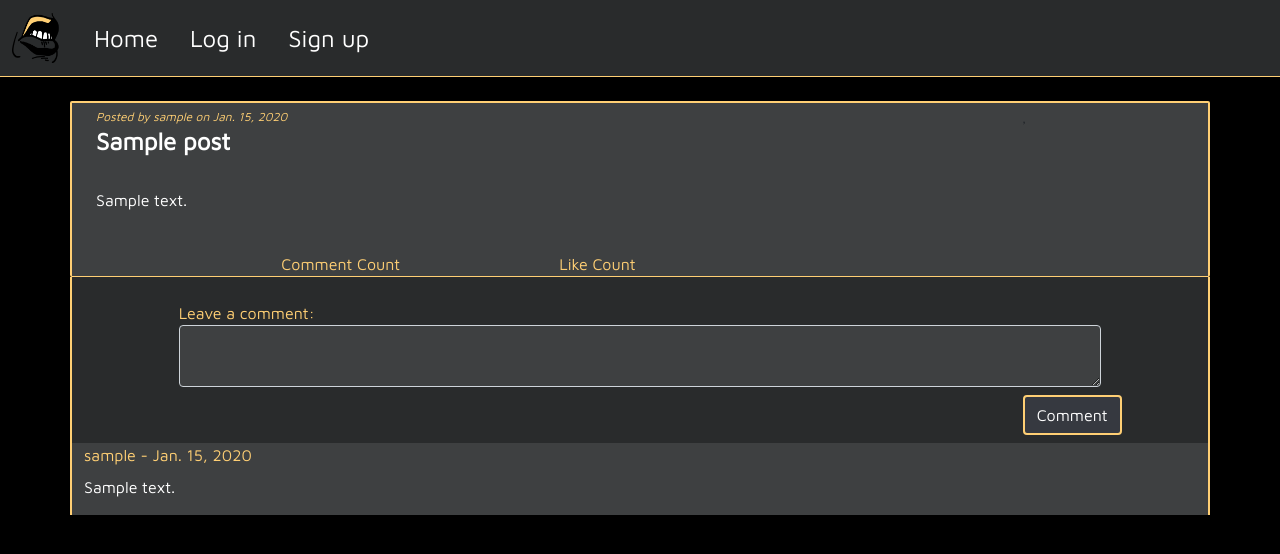
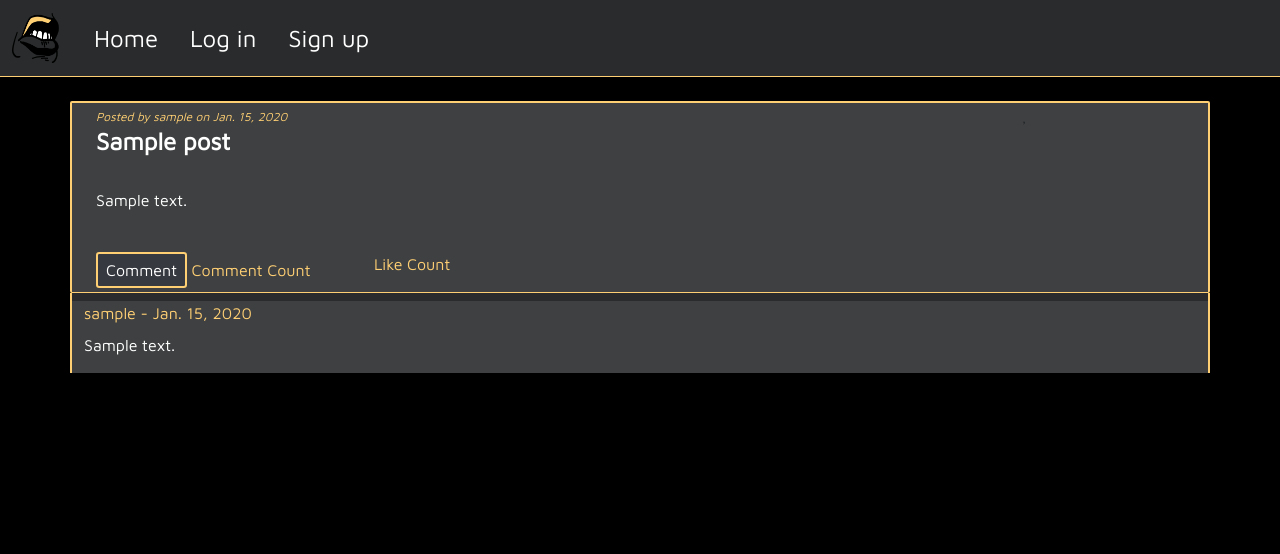
Before and after one commit to Ksson96/the-we-forum, a Django app: page /post/1 in a window 1280 px wide. Shown: the top 554 px of the page. Run offline with Django 4.2, Linux system fonts and the light colour scheme; tables that the repository leaves empty hold one stand-in row (values such as "Sample post"); some libraries are stand-ins or nearby versions.

Commit message:
Add data attributes to toggle bootstrap collapse on comment form

```diff
--- a/static/css/style.css
+++ b/static/css/style.css
@@ -3,9 +3,12 @@
 * {
     font-family: Maven Pro, sans-serif;
 }
+html {
+    width: 100vw;
+    overflow-x:hidden;
+}
 
 body {
-
     background-color: #000;
 }
 
--- a/static/js/script.js
+++ b/static/js/script.js
@@ -0,0 +1,4 @@
+// var collapseElementList = [].slice.call(document.querySelectorAll('.collapse'))
+// var collapseList = collapseElementList.map(function (collapseEl) {
+//   return new bootstrap.Collapse(collapseEl)
+// })
--- a/templates/post.html
+++ b/templates/post.html
@@ -22,12 +22,13 @@
         <p class="col" >{{ post.content }}</p>
     </div>
     <div class="row">
-        <div class="col-4 col-md-3 offset-2">
-                <span>Comment Count</span>
+        <div class="col-4 col-md-3 mb-1">
+            <button type="button" data-bs-toggle="collapse" data-bs-target=".collapse" class="btn-sm fs-6 post-button" aria-expanded="false" aria-controls="collapse">Comment</button><span> Comment Count</span>
         </div>
+
         <!-- {% if post.author == request.user %} -->
         <!-- {% endif %} -->
-        <div class="col-4 col-md-3 ">
+        <div class="col-3 col-md-2 ">
             <span>Like Count</span>
         </div>
 
@@ -38,16 +39,16 @@
 <!--Comment Section-->
 
 <div class="container-md comment-container">
-    <div class="row">
-        <div class="col col-md-10 offset-1 mt-4">
+    <div class="row collapse">
+        <div class="col col-md-10 offset-md-1 mt-4">
             <form method="POST" action="">
                 {% csrf_token %}
                 {{ comment_form }}
         </div>
     </div>
-    <div class="row mt-2">
-        <div class="col-1 offset-10 ps-1">
-            <input type="submit" name="Submit" value="Comment" class="btn fs-6 post-button">
+    <div class="row">
+        <div class="col-1 offset-10 mt-1 collapse">
+            <input type="submit" name="Submit" value="Post" data-bs-toggle="collapse" data-bs-target=".collapse" aria-controls="collapse" class="btn fs-6 post-button">
         </div>
     </div>
     {% for comment in comments %}
```
